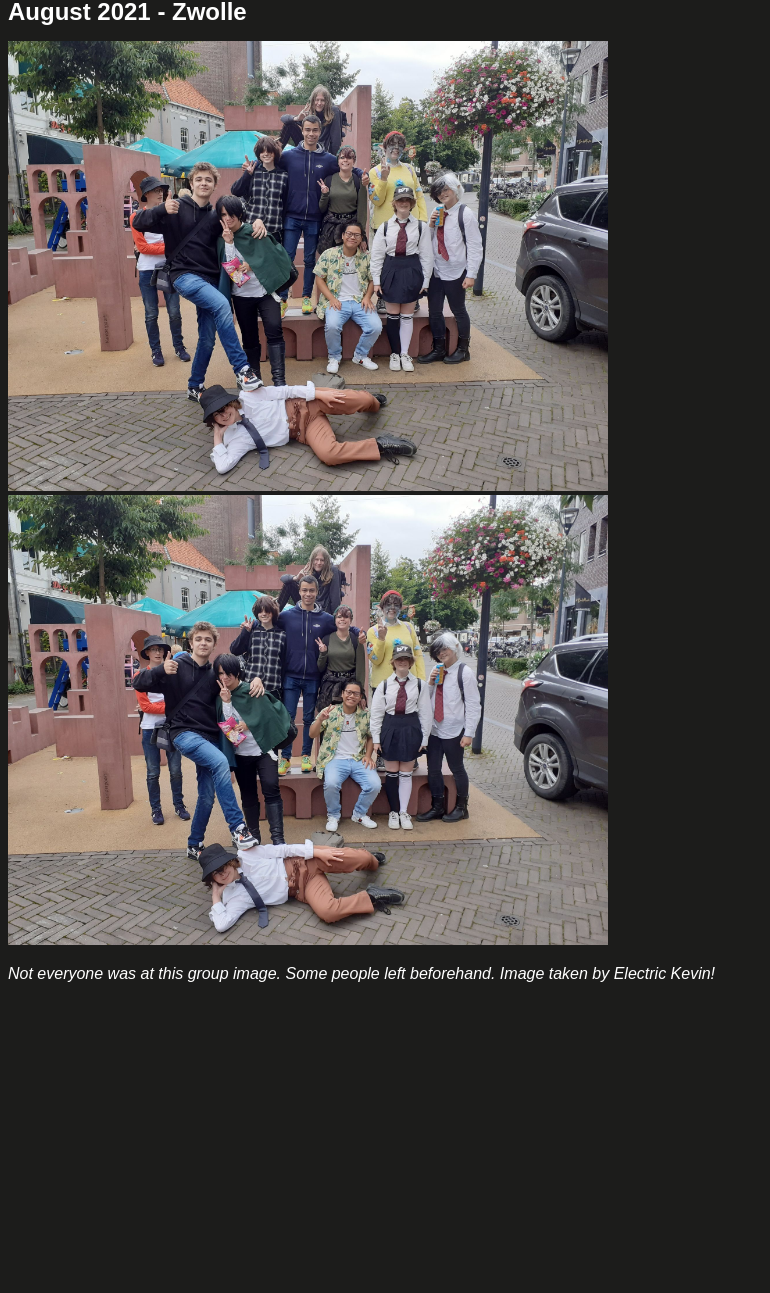
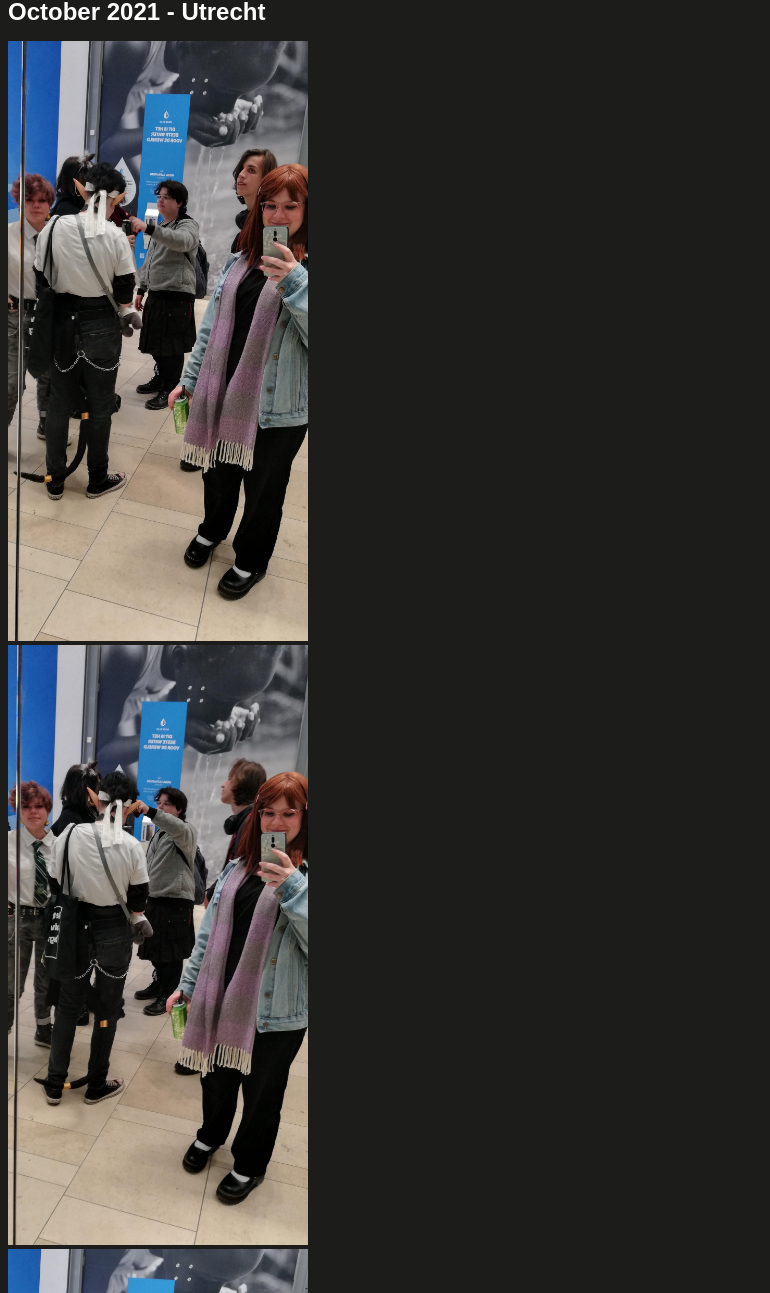
Before and after one commit to quinnyh/kevin-cult, a plain HTML site: page meetup-media_EN.html in a window 1280 px wide. Shown: the part 127-1420 px from the top of the page, without its empty margins (0-770 px from the left). Before the commit the page ends 1126 px from the top, so only its background shows below. Drawn offline with Linux system fonts and the light colour scheme.

Commit message:
Add files via upload

```diff
--- a/meetup-media_EN.html
+++ b/meetup-media_EN.html
@@ -8,6 +8,11 @@
     <body>
         <a href="index.html">Homescreen</a>
         <h1>Meetup Media:</h1>
+        <h2>October 2021 - Utrecht</h2>
+        <input type="image" src="img/october_utrecht_2021/00001.jpg" width="auto" height="600"><br>
+        <input type="image" src="img/october_utrecht_2021/00002.jpg" width="auto" height="600"><br>
+        <input type="image" src="img/october_utrecht_2021/00003.jpg" width="auto" height="600"><br>
+        <br />
         <h2>August 2021 - Zwolle</h2>
         <input type="image" src="img/august_zwolle_2021/KC_AUG21_Zwolle-001.jpg" width="600" height="auto"><br>
         <input type="image" src="img/august_zwolle_2021/KC_AUG21_Zwolle-002.jpg" width="600" height="auto"><br>
```
Also changed, not shown: meetup-media_NL.html (+5 -0 lines), img/october_utrecht_2021/00001.jpg (added), img/october_utrecht_2021/00002.jpg (added), img/october_utrecht_2021/00003.jpg (added).
